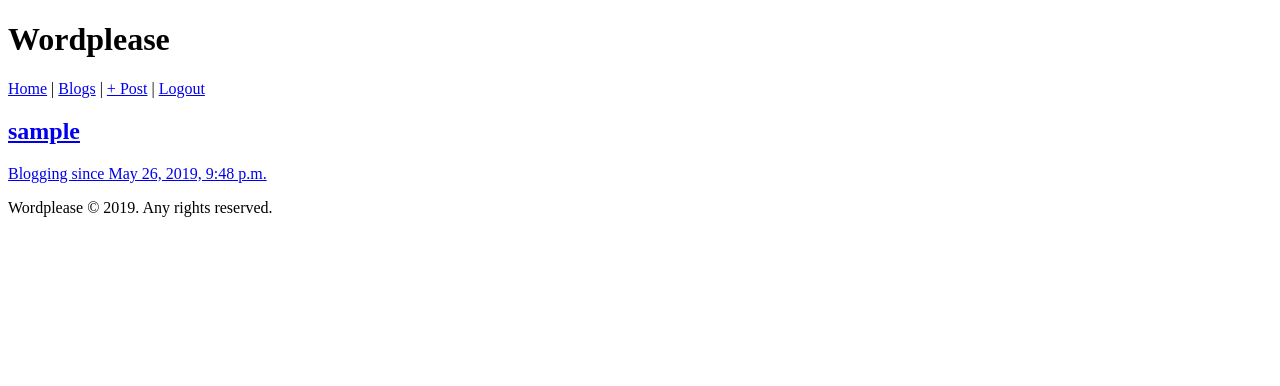
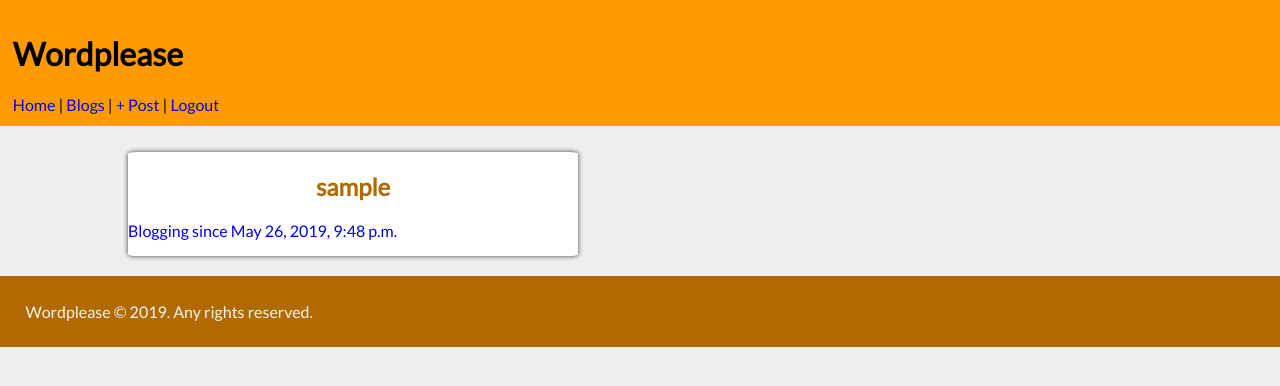
Before and after one commit to Vegekku/mod-python-django, a Django app: page /blogs in a window 1280 px wide. Shown: the top 386 px of the page. Run offline with Django 3.2, Linux system fonts and the light colour scheme; the visitor is signed in with stand-in values (Sample User, id 1); data comes from the database, SQL or seed files in the repository.

Commit message:
Added basic design to website

```diff
--- a/posts/templates/posts/latest.html
+++ b/posts/templates/posts/latest.html
@@ -1,8 +1,9 @@
 {% extends 'base.html' %}
 
 {% block body_main %}
+    <div class="container">
         {% for post in latest_posts %}
-        <div>
+            <div class="item">
                 <a href="{% url 'post_detail' post.author.username post.pk %}">
                     <h2>{{ post.title }}</h2>
                 </a>
@@ -15,4 +16,5 @@
                 <p>{{ post.intro }}</p>
             </div>
         {% endfor %}
+    </div>
 {% endblock %}
--- /dev/null
+++ b/ui/static/css/wordplease.css
@@ -0,0 +1,50 @@
+body{
+    display: grid;
+    grid-template-columns: 10% auto 10%;
+    grid-template-rows: auto;
+    grid-template-areas:
+        "header header header"
+        ". main ."
+        "footer footer footer";
+    margin: 0;
+    font-family: 'Lato', sans-serif;
+    background-color: #efefef;
+}
+header {
+    grid-area: header;
+    background-color: #ff9b00;
+    margin-bottom: 2%;
+    padding: 1%;
+}
+main {
+    grid-area: main;
+    margin-bottom: 2%;
+}
+footer {
+    grid-area: footer;
+    background-color: #b06a00;
+    color: whitesmoke;
+    padding: 2%;
+}
+a {
+    text-decoration: none;
+    cursor: pointer;
+}
+
+.container {
+    display: grid;
+    grid-template-columns: auto auto auto auto;
+    grid-gap: 1%;
+}
+.item {
+    border-radius: 2%;
+    box-shadow: 0 0 5px 0 rgba(0,0,0,0.75);
+    background-color: #fff;
+}
+.item h2 {
+    text-align: center;
+    color: #b06a00;
+}
+.item img {
+    width: 100%;
+}
--- a/ui/templates/base.html
+++ b/ui/templates/base.html
@@ -1,8 +1,11 @@
+{% load static %}
 <!DOCTYPE html>
 <html lang="en">
 <head>
     <meta charset="UTF-8">
     <title>{% block head_title %}Wordplease{% endblock %}</title>
+    <link href="https://fonts.googleapis.com/css?family=Lato&display=swap" rel="stylesheet">
+    <link rel="stylesheet" href="{% static 'css/wordplease.css' %}">
 </head>
 <body>
     <header>
--- a/users/templates/users/list.html
+++ b/users/templates/users/list.html
@@ -3,12 +3,14 @@
 {% block head_title %}Blogs{% endblock %}
 
 {% block body_main %}
+    <div class="container">
         {% for user in users %}
-        <a href="{% url 'user_blog' user.username %}">
+            <a href="{% url 'user_blog' user.username %}" class="item">
                 <div>
                     <h2>{{ user.username }}</h2>
                     <p>Blogging since {{ user.date_joined }}</p>
                 </div>
             </a>
         {% endfor %}
+    </div>
 {% endblock %}
```
Also changed, not shown: README.md. Lines whose indentation alone changed are shown as unchanged.
